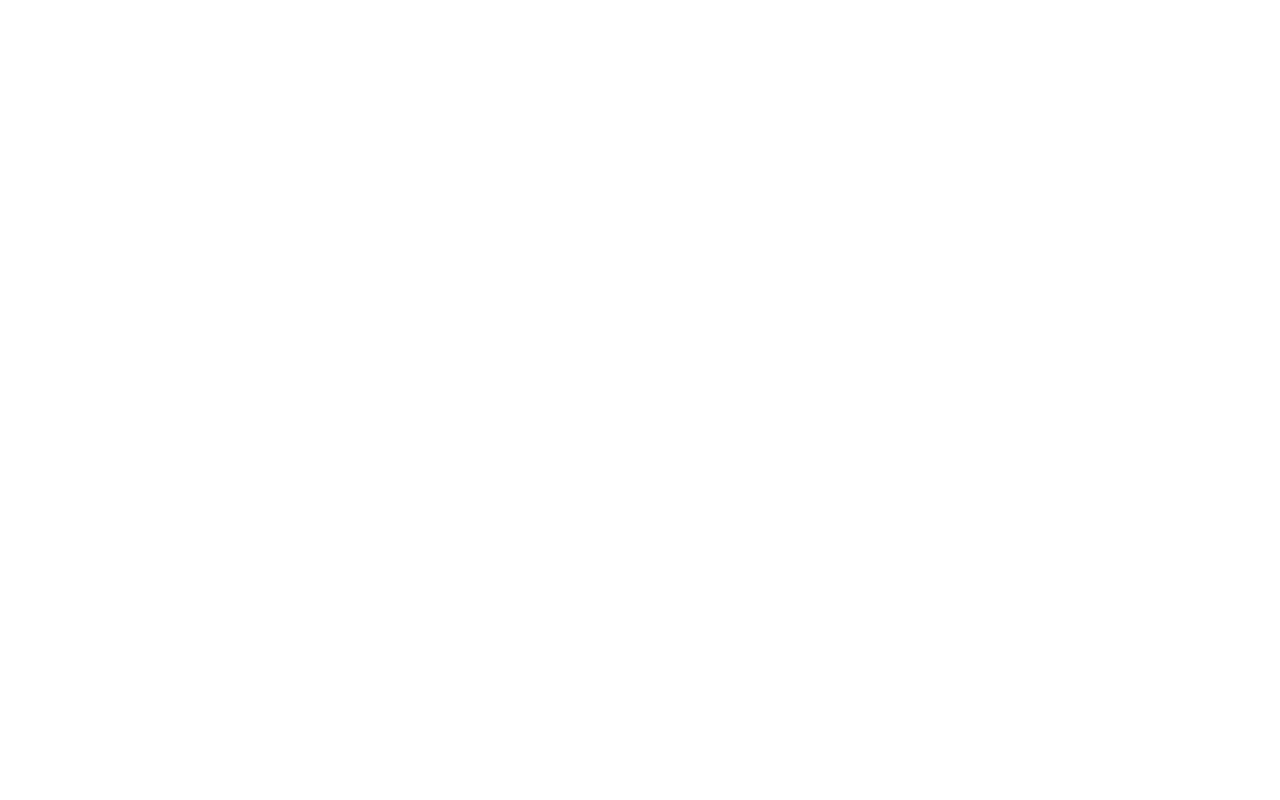
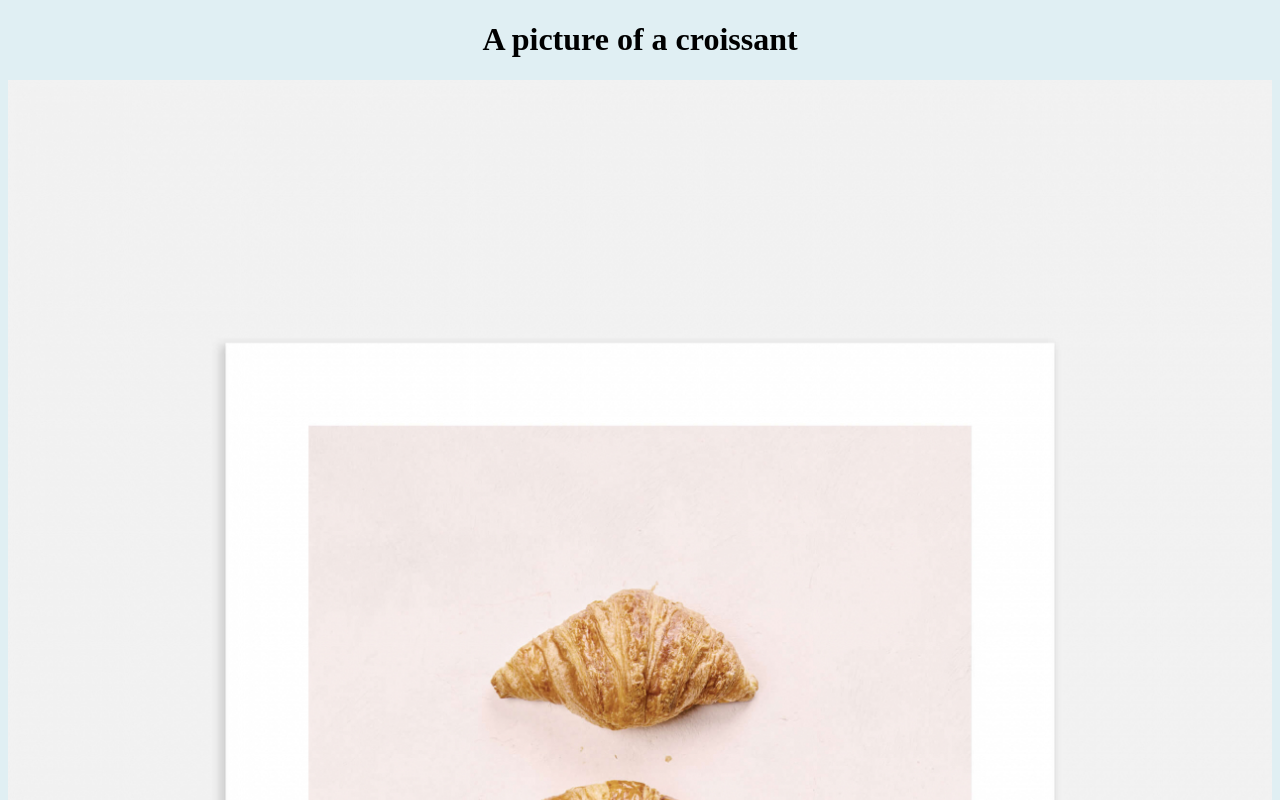
Before and after one commit to LeaPapadopoulos/croissant, a plain HTML site: page photo.html in a window 1280 px wide. Shown: the top 800 px of the page. Drawn offline with Linux system fonts and the light colour scheme.

Commit message:
added the photo page content

```diff
--- a/css/styles.css
+++ b/css/styles.css
@@ -5,11 +5,17 @@ h1,
 p {
   text-align: center;
 }
+
 footer {
-    text-align:center;
+  text-align: center;
+}
+.croissant-photo {
+  display: block;
+  max-width: 100%;
+  max-height: 100%;
 }
 
 footer a {
-    margin: 0 10px;
-    color:rgb(238, 171, 144);
+  margin: 0 10px;
+  color: rgb(238, 171, 144);
 }
--- a/photo.html
+++ b/photo.html
@@ -0,0 +1,25 @@
+<!DOCTYPE html>
+<html lang="en">
+<head>
+    <meta charset="UTF-8">
+    <meta http-equiv="X-UA-Compatible" content="IE=edge">
+    <meta name="viewport" content="width=device-width, initial-scale=1.0">
+    <link rel="stylesheet" href="/css/styles.css" />
+    <title>Croissant</title>
+</head>
+<body>
+    <h1>
+        A picture of a croissant
+    </h1>
+    <img src="/images/croissant.jpg" alt=""
+    class="croissant-photo"/>
+
+
+     <footer>
+        <a href="/">Homepage</a>
+        <a href="/photo.html">Photo</a>
+        <a href="/contact.html">Contact</a>
+
+    </footer>
+</body>
+</html>
```
Also changed, not shown: images/croissant.jpg (added), 1 other file.
